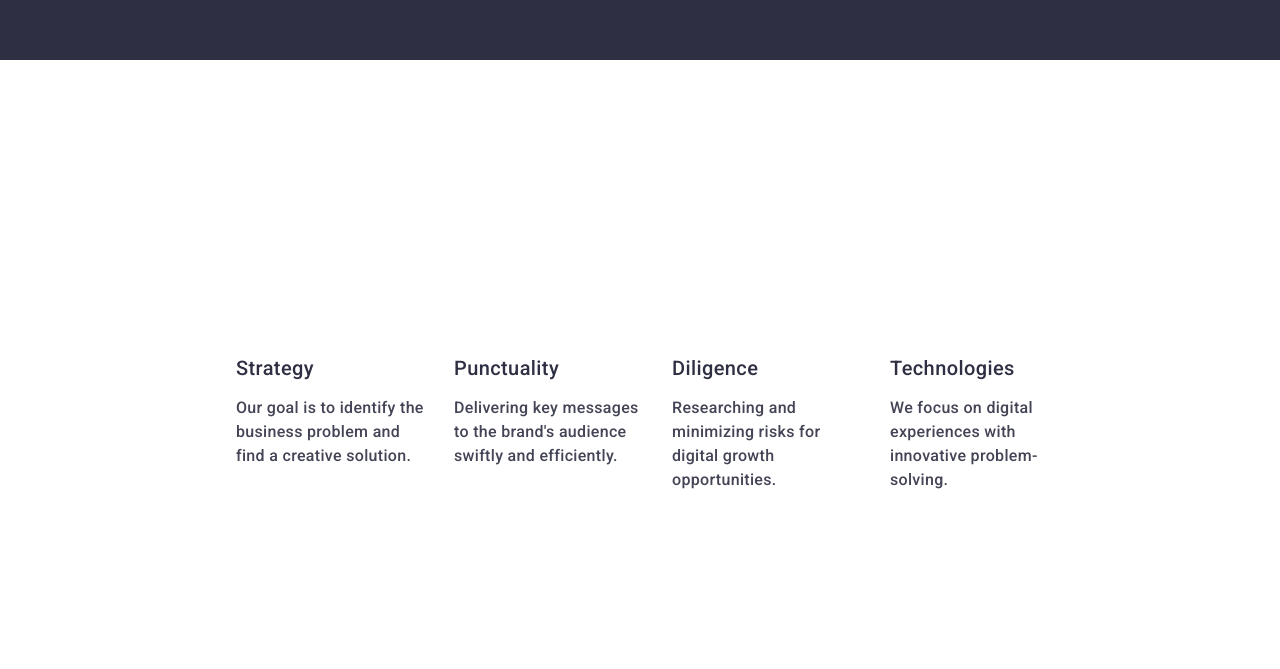
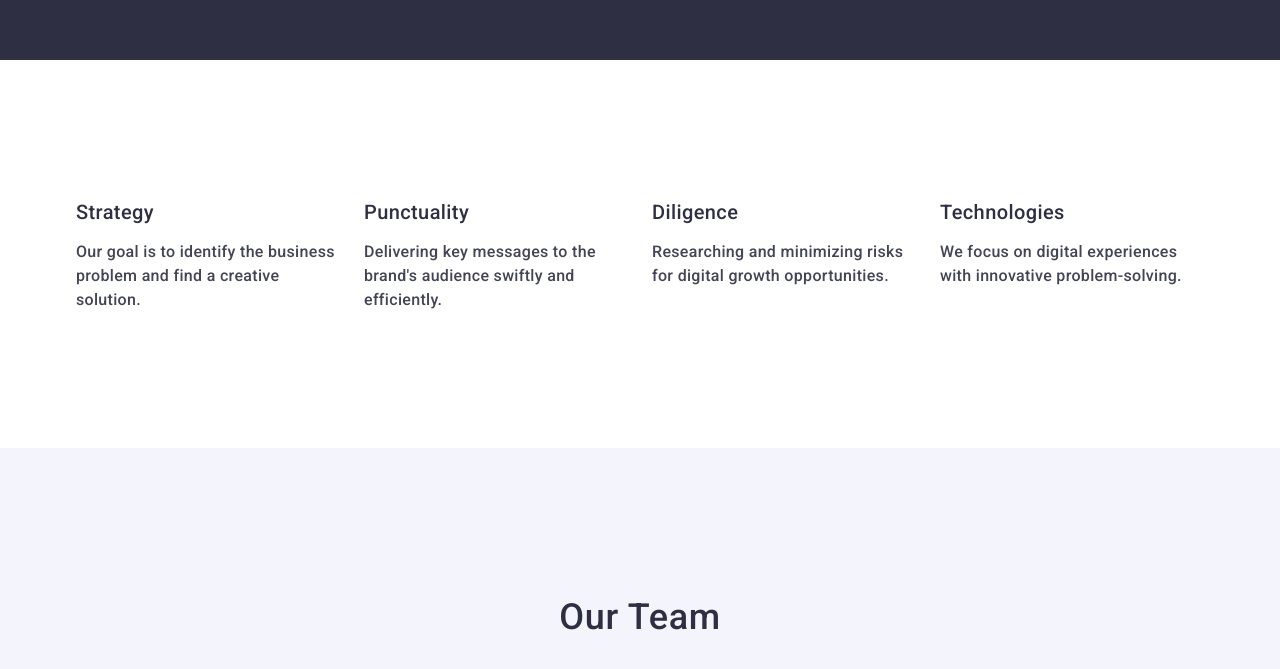
Before and after one commit to PorVad/goit-markup-hw-03, a plain HTML site: page index.html in a window 1280 px wide. Shown: the part 645-1314 px from the top of the page. Drawn offline with nearby package versions, Linux system fonts and the light colour scheme.

Commit message:
zero margin/padding

```diff
--- a/css/style.css
+++ b/css/style.css
@@ -182,7 +182,8 @@ p {
     display: flex;
     list-style: none;
     gap: 24px;
-    margin: 156px 120px;
+    margin: 0;
+    padding: 0;
 }
 
 .features_skil{
@@ -191,7 +192,7 @@ p {
     line-height: 1.2;
     letter-spacing: 0.02em;
     color: #2e2f42;
-    flex-basis: calc((100% - 3 * 24px) / 4);
+    flex-basis: calc((100% - 72px) / 4);
 }
 
 .features_skil_text, .team_text{
```
